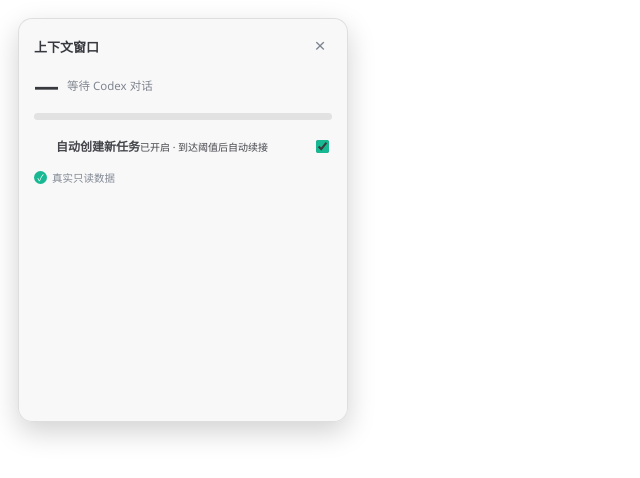
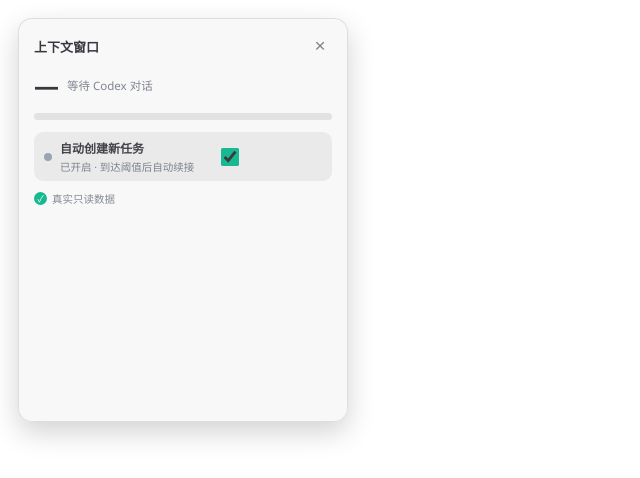
Before and after one commit to sunlulu0122-alt/codex-context-meter-skill, a website: page assets/windows/details.html in a window 1280 px wide. Shown: the whole page, without its empty margins (0-640 px from the left). Drawn offline with Linux system fonts and the light colour scheme.

Commit message:
突出自动新任务开关状态

```diff
--- a/assets/windows/styles.css
+++ b/assets/windows/styles.css
@@ -135,15 +135,46 @@ header button {
 .handoff-toggle {
   display: flex;
   align-items: center;
-  justify-content: space-between;
-  min-height: 28px;
-  margin: 0 0 5px;
+  min-height: 48px;
+  gap: 8px;
+  margin: 0 0 7px;
+  padding: 7px 10px;
   color: rgb(29 31 36 / 82%);
+  border-radius: 9px;
+  background: rgb(0 0 0 / 5.5%);
   font-size: 12px;
+}
+
+.handoff-toggle.is-enabled {
+  background: rgb(24 184 147 / 11%);
+}
+
+.handoff-status-dot {
+  width: 8px;
+  height: 8px;
+  flex: 0 0 auto;
+  border-radius: 50%;
+  background: var(--gray);
+}
+
+.handoff-toggle.is-enabled .handoff-status-dot {
+  background: var(--green);
+}
+
+.handoff-copy {
+  display: grid;
+  gap: 2px;
+}
+
+.handoff-copy small {
+  color: #7c838d;
+  font-size: 10.5px;
 }
 
 .handoff-toggle input {
   accent-color: var(--green);
+  width: 32px;
+  height: 18px;
 }
 
 .section-label {
@@ -225,6 +256,15 @@ footer::before {
 
   .handoff-toggle {
     color: rgb(245 246 248 / 86%);
+    background: rgb(255 255 255 / 8%);
+  }
+
+  .handoff-toggle.is-enabled {
+    background: rgb(24 184 147 / 16%);
+  }
+
+  .handoff-copy small {
+    color: #b7bdc7;
   }
 
   .usage-bar {
```
